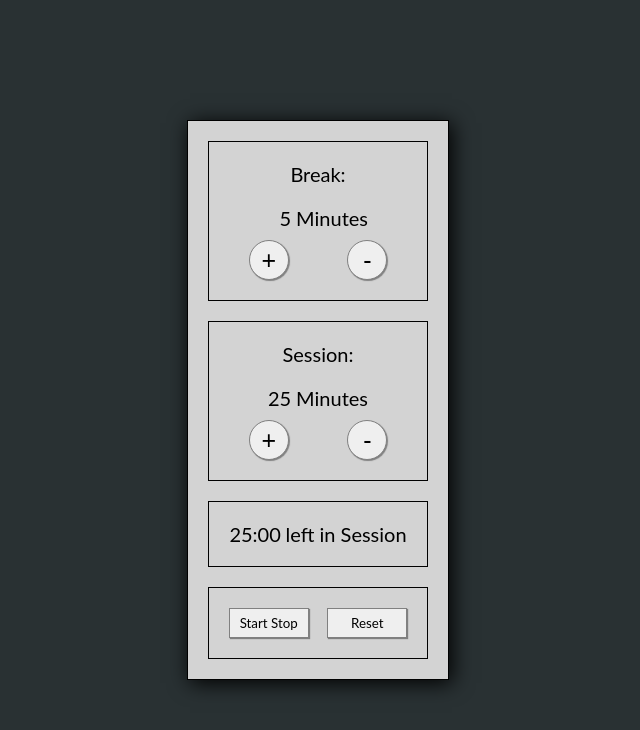
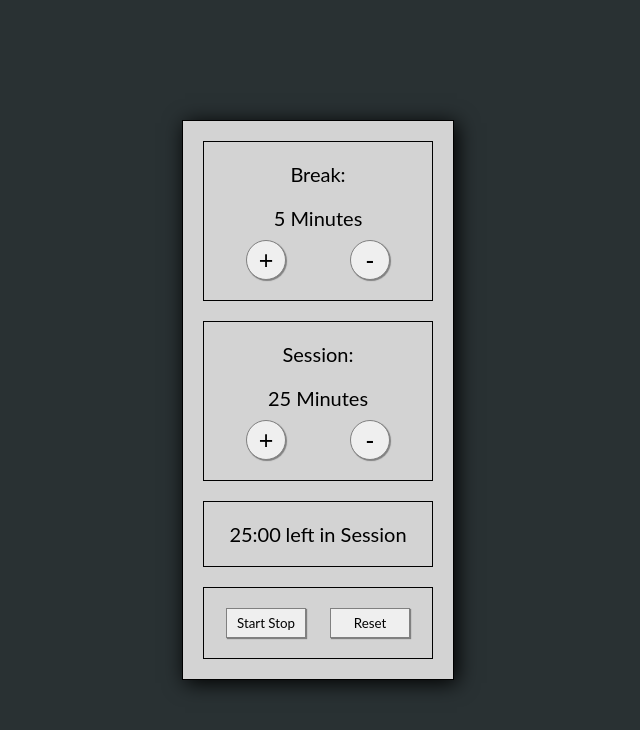
Before and after one commit to Myrmidonut/fcc_frontend_pomodoro_clock, a React (Create React App) app: page / in a window 1280 px wide. Shown: the top 730 px of the page, without its empty margins (322-962 px from the left). Built offline with nearby package versions, Linux system fonts and the light colour scheme.

Commit message:
minutes setting alignment

```diff
--- a/src/App.css
+++ b/src/App.css
@@ -16,6 +16,7 @@ html, body {
   margin: auto;
   border: 1px solid black;
   box-shadow: 3px 3px 20px;
+  width: 270px;
 }
 
 #break-container, #session-container, #timer-container, #controls-container {
@@ -93,7 +94,6 @@ html, body {
 #break-length, #session-length {
   text-align: right;
   display: inline-block;
-  width: 23px;
 }
 
 #time-left {
```
